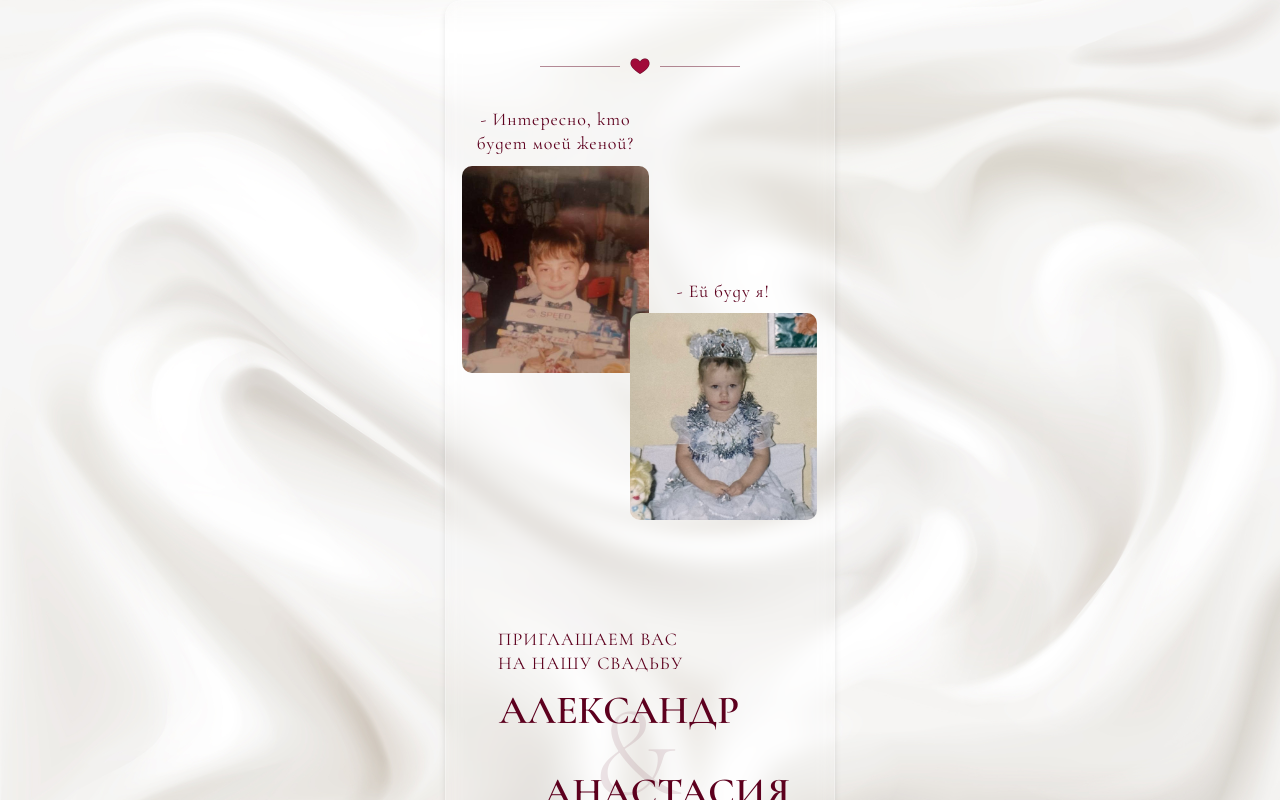
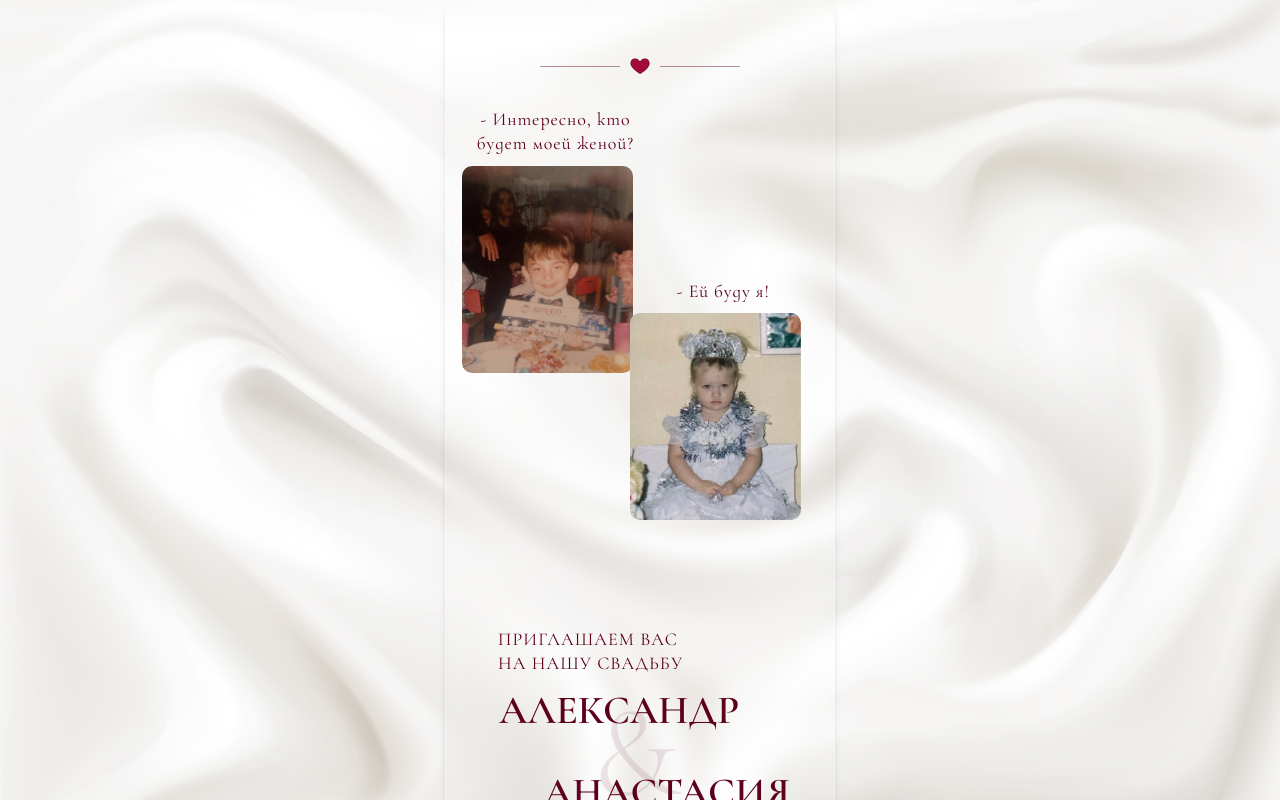
Before and after one commit to KamenkoAlexandr/wedding-invite, a React (Vite) app: page / in a window 1280 px wide. Shown: the top 800 px of the page. Built offline with nearby package versions, Linux system fonts and the light colour scheme.

Commit message:
fix android widt icons

```diff
--- a/src/App.css
+++ b/src/App.css
@@ -65,7 +65,7 @@
 }
 
 .hero-card {
-  width: 187px;
+  width: 171px;
   height: 207px;
   border-radius: 10px;
   object-fit: cover;
```
